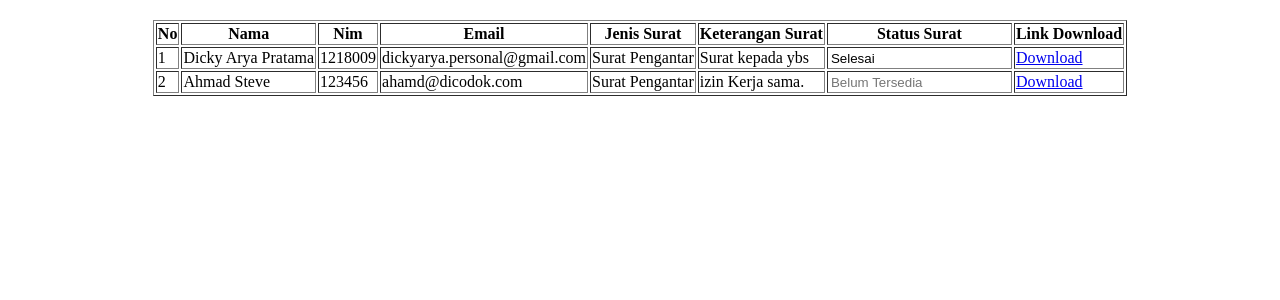
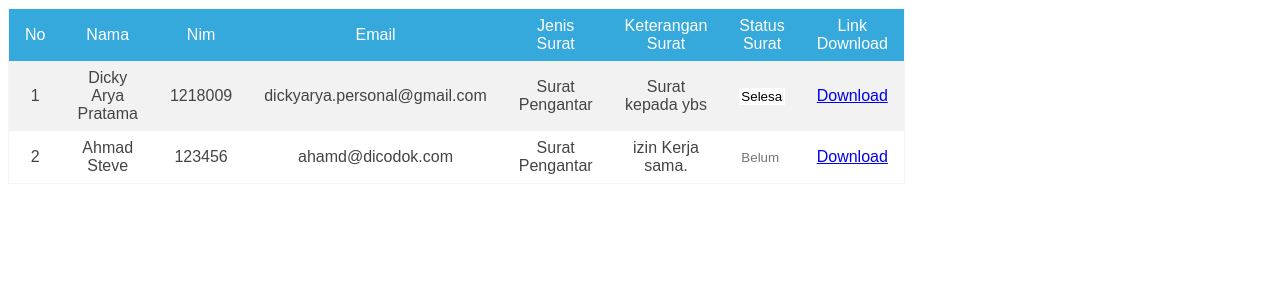
Before and after one commit to Arya-rgb/university_letterssubmissionWEB, a CodeIgniter app: page /miniproject/index.php/ajuan/status_surats in a window 1280 px wide. Shown: the top 300 px of the page. Run offline with CodeIgniter, Linux system fonts and the light colour scheme; data comes from the database, SQL or seed files in the repository.

Commit message:
initial Commit, Add Style to Table

```diff
--- a/application/views/form1.php
+++ b/application/views/form1.php
@@ -51,8 +51,8 @@ $(document).ready(function()
 <div id="PanelMenu1_markup">
 <ul role="menu">
    <li role="menuitem"><a href="http://localhost/miniproject/index.php/ajuan/index"><i class="fa fa-home fa-fw"></i><span>Home</span></a></li>
-   <li role="menuitem"><a href="#"><i class="fa fa-check-circle fa-fw"></i><span>Status Surat</span></a></li>
-   <li role="menuitem"><a href="#"><i class="fa fa-download fa-fw"></i><span>Download Surat</span></a></li>
+   <li role="menuitem"><a href="http://localhost/miniproject/index.php/ajuan/status_surats"><i class="fa fa-check-circle fa-fw"></i><span>Status Surat</span></a></li>
+   <li role="menuitem"><a href="http://localhost/miniproject/index.php/ajuan/status_surats"><i class="fa fa-download fa-fw"></i><span>Download Surat</span></a></li>
    <li role="menuitem"><a href="http://www.stmik-bandung.ac.id/ais/"><i class="fa fa-pencil fa-fw"></i><span>AIS Online</span></a></li>
 </ul>
 </div>
--- a/application/views/status_surat.php
+++ b/application/views/status_surat.php
@@ -2,12 +2,43 @@
 <head>
     <title>Status Surat</title>
     <style type="text/css">
-	input{background: rgba(ffffff);}
-	input{border:0px; width: 100%;}
+	input{
+		background: rgba(ffffff);
+		}
+	input{
+		border:0px; width: 100%;
+		}
+
+		.table1 {
+    font-family: sans-serif;
+    color: #444;
+    border-collapse: collapse;
+    width: 50%;
+    border: 1px solid #f2f5f7;
+}
+
+.table1 tr th{
+    background: #35A9DB;
+    color: #fff;
+    font-weight: normal;
+}
+
+.table1, th, td {
+    padding: 8px 16px;
+    text-align: center;
+}
+
+.table1 tr:hover {
+    background-color: #f5f5f5;
+}
+
+.table1 tr:nth-child(even) {
+    background-color: #f2f2f2;
+}
     </style>
 </head>
 	<body>
-<table style="margin:20px auto;" border="1">
+	<table class="table1">
 <tr>
 <th>No</th>
 <th>Nama</th>
@@ -29,7 +60,7 @@ foreach($ajuan_surat as $a) {
 		<td><?php echo $a->email?></td>
 		<td><?php echo $a->kat_surat?></td>
 		<td><?php echo $a->jenis_surat?></td>
-		<td><input value="<?php echo $a->status_surat?>" placeholder="Belum Tersedia" readonly/></td>
+		<td><input value="<?php echo $a->status_surat?>" placeholder="Belum" readonly/></td>
 		<td><a href='https://<?php echo $a->link_surat?>'>Download</a></td>
 	</tr>
 <?php } ?>
```
Also changed, not shown: application/views/admin_page.php (+27 -2 lines), assets/images/back1.jpg (added).
